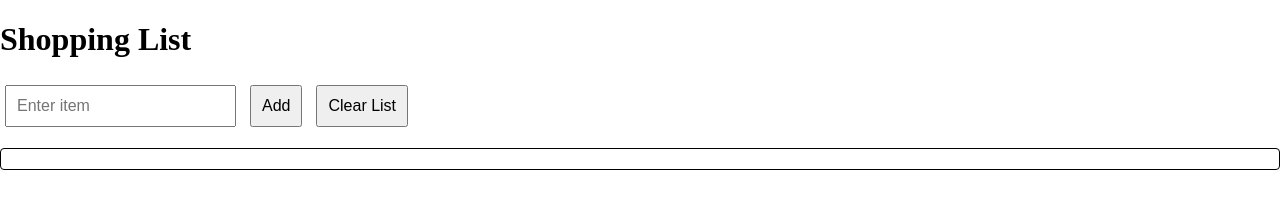
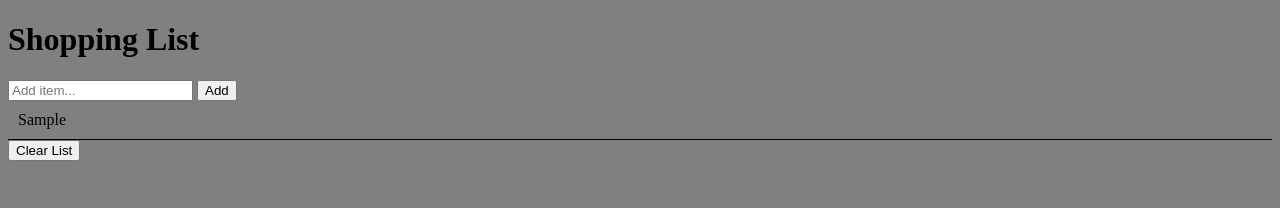
Before and after one commit to Joshndegwa13/wk2_code_challenge, a plain HTML site: page index.html in a window 1280 px wide. Both pictures are taken after typing "Sample" into the empty fields and a click on the button "Add". Drawn offline with Linux system fonts and the light colour scheme.

Commit message:
Adds index.js index.html style.css

```diff
--- a/index.html
+++ b/index.html
@@ -1,17 +1,16 @@
 <!DOCTYPE html>
-<html lang="en">
+<html>
 <head>
-    <meta charset="UTF-8">
-    <meta name="viewport" content="width=device-width, initial-scale=1.0">
   <title>Shopping List</title>
   <link rel="stylesheet" href="/style.css">
 </head>
 <body>
   <h1>Shopping List</h1>
-    <input type="text" id="itemInput" placeholder="Enter item">
+  <input id="inputField" type="text" placeholder="Add item...">
   <button id="addButton">Add</button>
+  <ul id="listContainer"></ul>
   <button id="clearButton">Clear List</button>
-    <ul id="itemList"></ul>
+
   <script src="/index.js"></script>
 </body>
 </html>
--- a/index.js
+++ b/index.js
@@ -1,66 +1,36 @@
-document.addEventListener("DOMContentLoaded", function () {
-  const itemInput = document.getElementById("itemInput");
-  const addButton = document.getElementById("addButton");
-  const clearButton = document.getElementById("clearButton");
-  const itemList = document.getElementById("itemList");
+const shoppingList = [];
+const inputField = document.getElementById('inputField');
+const addButton = document.getElementById('addButton');
+const listContainer = document.getElementById('listContainer');
+const clearButton = document.getElementById('clearButton');
 
-  let items = JSON.parse(localStorage.getItem("shoppingList")) || [];
+addButton.addEventListener('click', () => {
+  const newItem = inputField.value.trim();
+  if (newItem) {
+    shoppingList.push(newItem);
+    inputField.value = '';
+    updateList();
+  }
+});
 
-  function renderList() {
-    itemList.innerHTML = ""; // Clear the list
-    for (let i = 0; i < items.length; i++) {
-      const li = document.createElement("li"); // create list
-      if (items[i].purchased) {
-        li.textContent = items[i].text;
-        li.style.textDecoration = "line-through";
-      }
+listContainer.addEventListener('click', (event) => {
+  if (event.target.tagName === 'LI') {
+    event.target.classList.toggle('purchased');
+  }
+});
 
-      li.addEventListener(
-        "click",
-        (function (index) {
-          return function () {
-            items[index].purchased = !items[index].purchased;
-            saveList();
-            renderList();
-          };
-        })(i)
-      );
+clearButton.addEventListener('click', () => {
+  shoppingList.length = 0;
+  updateList();
+});
 
-      li.addEventListener(
-        "dblclick",
-        (function (index) {
-          return function () {
-            const newItem = prompt("Edit item:", items[index].text);
-            if (newItem) {
-              items[index].text = newItem;
-              saveList();
-              renderList();
-            }
-          };
-        })(i)
-      );
-      itemList.appendChild(li);
-    }
-  }
+function updateList() {
+  listContainer.innerHTML = '';
+  shoppingList.forEach((item) => {
+    const listItem = document.createElement('li');
+    listItem.textContent = item;
+    listContainer.appendChild(listItem);
+  });
+}
 
-  function saveList() {
-    localStorage.setItem("shoppingList", JSON.stringify(items));
-  }
-  addButton.addEventListener("click", function () {
-    const itemText = itemInput.value.trim();
-    if (itemText) {
-      items.push({ text: itemText, purchased: false });
-      itemInput.value = "";
-      saveList();
-      renderList();
-    }
-  });
-
-  clearButton.addEventListener("click", function () {
-    items = [];
-    saveList();
-    renderList();
-  });
-
-  renderList();
-});
+inputField.focus();
--- a/style.css
+++ b/style.css
@@ -1,33 +1,19 @@
 body {
-  font-family:'Times New Roman', Times, serif;
+  font-family: 'Times New Roman', Times, serif;
+  background-color: gray;
+}
+
+#listContainer {
+  list-style: none;
+  padding: 0;
   margin: 0;
 }
 
-input,
-button {
-  margin: 5px;
+#listContainer li {
   padding: 10px;
-  font-size: 16px;
-}
-
-button {
-  cursor: pointer;
-}
-
-ul {
-  list-style-type: none;
-  padding: 0;
-}
-
-li {
-  cursor: pointer;
-  padding: 10px;
-  margin: 5px 0;
-  border: 1px solid black;
-  border-radius: 4px;
+  border-bottom: 1px solid black;
 }
 
 .purchased {
   text-decoration: line-through;
-  background-color: black;
 }
```
Lines whose indentation alone changed are shown as unchanged.
